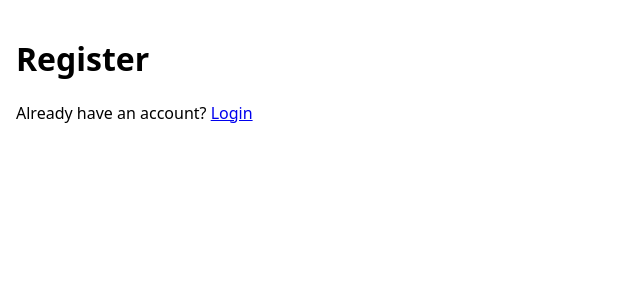
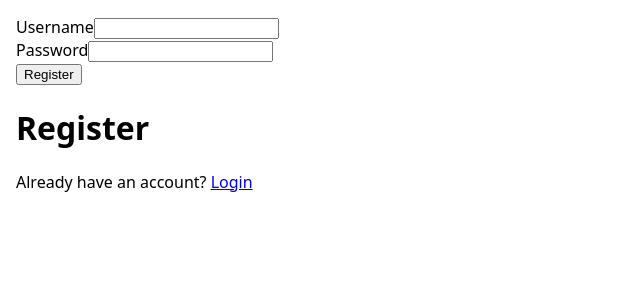
Before and after one commit to OfekSheskin/task-manager-frontend, a React (Vite) app: page /register in a window 1280 px wide. Shown: the top 300 px of the page, without its empty margins (0-640 px from the left). Built offline with nearby package versions, Linux system fonts and the light colour scheme; no server answers.

Commit message:
login & registration complete

```diff
--- a/src/components/ProtectedRoute.jsx
+++ b/src/components/ProtectedRoute.jsx
@@ -1,8 +1,8 @@
 import { Navigate } from 'react-router-dom'
-import { useAuth } from '../context/AuthContext'
+import { useTokenContext } from '../context/AuthContext'
 
 export default function ProtectedRoute({ children }) {
-  const { token } = useAuth()
+  const { token } = useTokenContext()
   if (!token) return <Navigate to="/login" replace />
   return children
 }
--- a/src/context/AuthContext.jsx
+++ b/src/context/AuthContext.jsx
@@ -1,10 +1,9 @@
 import { createContext, useContext, useState } from 'react'
 
-const AuthContext = createContext(null)
+const AuthContext = createContext(undefined)
 
-export function AuthProvider({ children }) {
-  // Token is persisted in localStorage so a refresh keeps you logged in.
-  const [token, setToken] = useState(() => localStorage.getItem('token'))
+export function TokenProvider({ children }) {
+  const [token, setToken] = useState(() => localStorage.getItem('token') || null)
 
   function login(newToken) {
     localStorage.setItem('token', newToken)
@@ -16,7 +15,6 @@ export function AuthProvider({ children }) {
     setToken(null)
   }
 
-
   return (
     <AuthContext.Provider value={{ token, login, logout }}>
       {children}
@@ -24,6 +22,12 @@ export function AuthProvider({ children }) {
   )
 }
 
-export function useAuth() {
-  return useContext(AuthContext)
+export function useTokenContext() {
+  const tokenContext = useContext(AuthContext)
+
+  if (tokenContext === undefined) {
+    throw new Error('useTokenContext must be used within a TokenProvider')
+  }
+
+  return tokenContext
 }
--- a/src/main.jsx
+++ b/src/main.jsx
@@ -1,7 +1,7 @@
 import React from 'react'
 import ReactDOM from 'react-dom/client'
 import { BrowserRouter, Routes, Route, Navigate } from 'react-router-dom'
-import { AuthProvider } from './context/AuthContext'
+import { TokenProvider } from './context/AuthContext'
 import ProtectedRoute from './components/ProtectedRoute'
 import Login from './pages/Login'
 import Register from './pages/Register'
@@ -12,7 +12,7 @@ import './index.css'
 
 ReactDOM.createRoot(document.getElementById('root')).render(
   <React.StrictMode>
-    <AuthProvider>
+    <TokenProvider>
       <BrowserRouter>
         <Routes>
           <Route path="/" element={<Navigate to="/tasks" replace />} />
@@ -37,6 +37,6 @@ ReactDOM.createRoot(document.getElementById('root')).render(
           <Route path="*" element={<NotFound />} />
         </Routes>
       </BrowserRouter>
-    </AuthProvider>
+    </TokenProvider>
   </React.StrictMode>
 )
--- a/src/pages/Login.jsx
+++ b/src/pages/Login.jsx
@@ -1,12 +1,17 @@
 import { Link } from 'react-router-dom'
 import { useState } from 'react'
 import { apiFetch } from '../api/client'
+import { useTokenContext } from '../context/AuthContext'
+import { useNavigate } from 'react-router-dom'
+
 
 export default function Login() {
 
   const [username, setUsername] = useState('')
   const [password, setPassword] = useState('')
   const [result, setResult] = useState(null)
+  const { login } = useTokenContext() // Use the useTokenContext hook to access the login function
+  const navigate = useNavigate()
 
   async function handleSubmit(event) {
         event.preventDefault()
@@ -18,6 +23,8 @@ export default function Login() {
         body: { username, password },
       })
       setResult(data)
+      login(data.access_token)
+      navigate('/tasks') // Navigate to the tasks page after successful login
 
     }
       catch (error) {
@@ -46,7 +53,7 @@ export default function Login() {
       <p>
         Don't have an account? <Link to="/register">Register</Link>
       </p>
-      {result && <pre>{JSON.stringify(result, null, 2)}</pre>}
+
 
     </div>
   )
--- a/src/pages/Register.jsx
+++ b/src/pages/Register.jsx
@@ -1,12 +1,58 @@
 import { Link } from 'react-router-dom'
+import { useState } from 'react'
+import { apiFetch } from '../api/client'
+import { useNavigate } from 'react-router-dom'
+
+
 
 export default function Register() {
+  const [username, setUsername] = useState('')
+  const [password, setPassword] = useState('')
+  const [result, setResult] = useState(null)
+  const navigate = useNavigate()
+
+
+    async function handleSubmit(event) {
+          event.preventDefault()
+
+
+      try{
+          const data = await apiFetch('/auth/register', {
+          method: 'POST',
+          body: { username, password },
+        })
+        setResult(data)
+        navigate('/login')
+
+
+      }
+        catch (error) {
+          console.error('Registration failed:', error)
+          setResult({ error: error.message })
+        }
+
+      }
   return (
     <div>
+      <form onSubmit={handleSubmit} >
+        <div>
+          <label>Username</label>
+          <input type="text" id="username" name="username" value = {username}
+            onChange={(e) => setUsername(e.target.value)} />
+        </div>
+        <div>
+          <label>Password</label>
+          <input type="password" id="password" name="password" value = {password}
+            onChange={(e) => setPassword(e.target.value)} />
+        </div>
+        <button type="submit">Register</button>
+      </form>
       <h1>Register</h1>
       <p>
-        Already have an account? <Link to="/login">Login</Link>
+     Already have an account? <Link to="/login">Login</Link>
       </p>
+      {result && <pre>{JSON.stringify(result, null, 2)}</pre>}
+
     </div>
   )
 }
```
